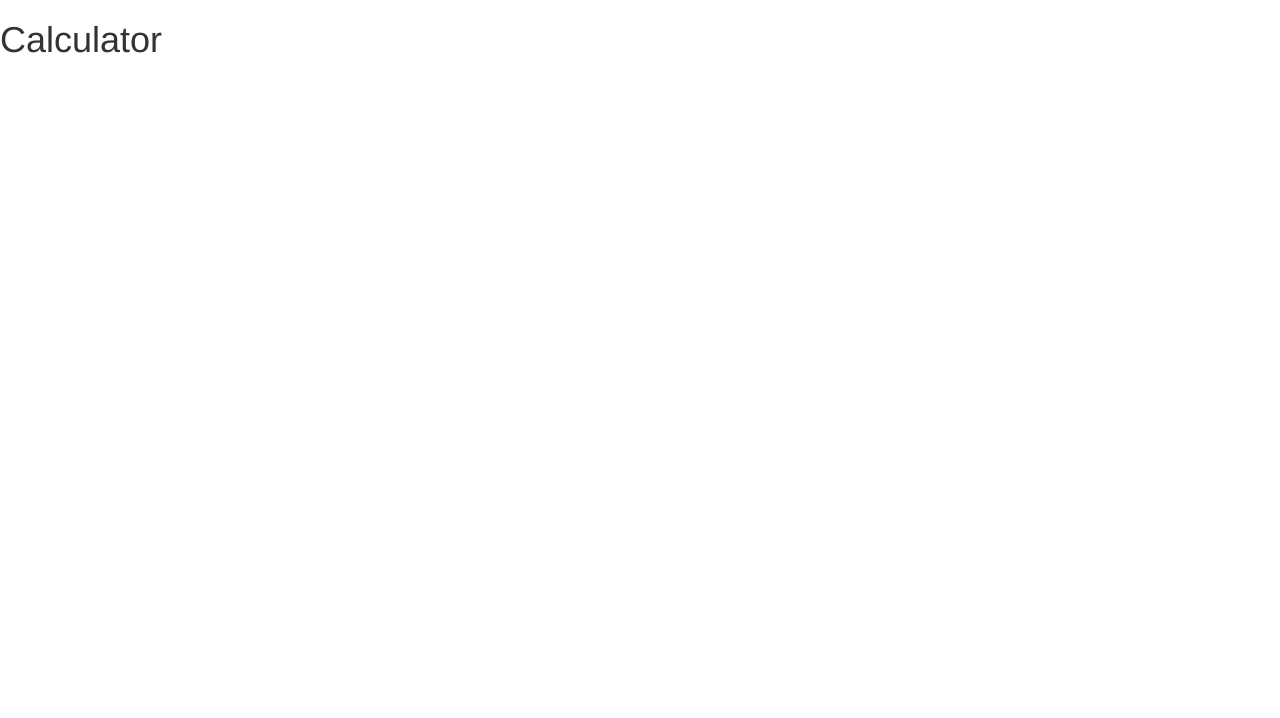
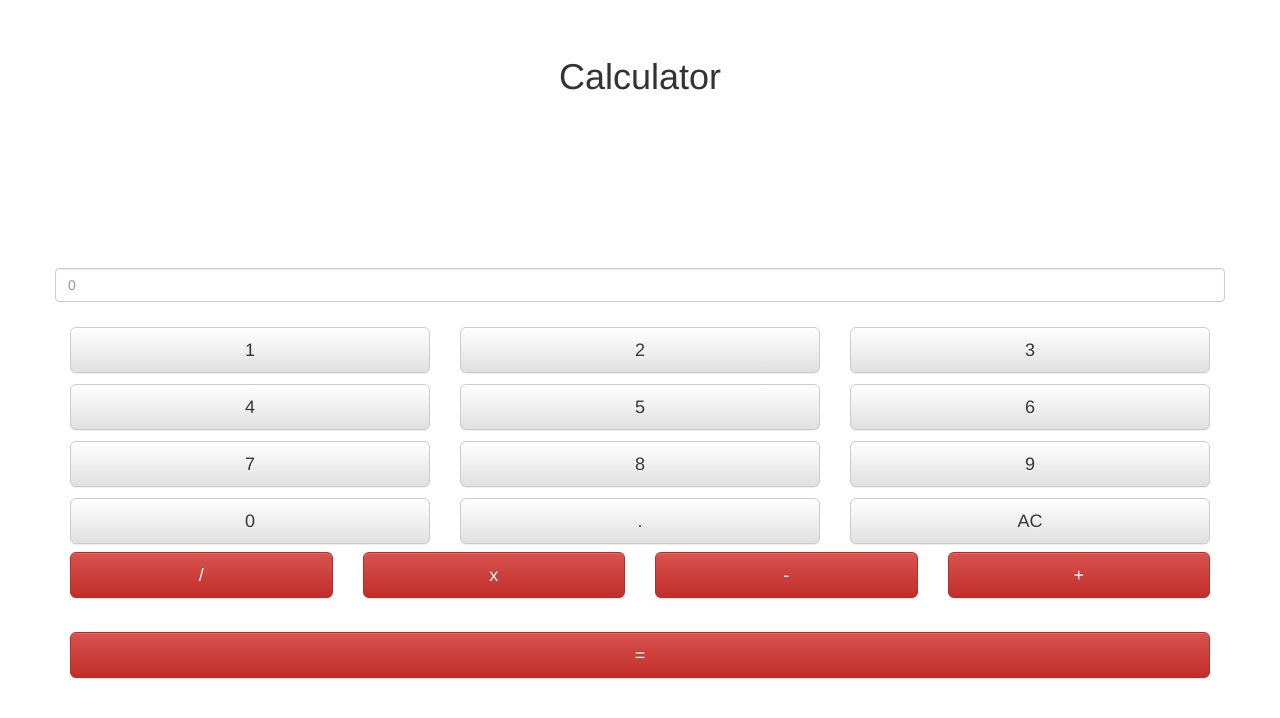
Before and after one commit to Duane11003/calculator, a plain HTML site: page index.html in a window 1280 px wide. Drawn offline with nearby package versions, Linux system fonts and the light colour scheme.

Commit message:
added bootstrap

```diff
--- a/index.html
+++ b/index.html
@@ -11,8 +11,79 @@
     <link rel="stylesheet" href="main.css">
 </head>
 <body>
+    <div class="container">
+        <h1>Calculator</h1>
+        <div class="row">
+            <form>
+                <div class="form-group">
+                    <div class="row">
+                        <div class="col-lg-12">
+                            <input type="text" class="form-control" name="screen" id="screen" placeholder="0">
+                        </div>
+                    </div>
+                </div>
+            </form>
+            <div class="col-lg-4">
+                <button class="btn btn-default btn-lg button_number">1</button>
+            </div>
+            <div class="col-lg-4">
+                <button class="btn btn-default btn-lg button_number">2</button>
+            </div>
+            <div class="col-lg-4">
+                <button class="btn btn-default btn-lg button_number">3</button>
+            </div>
+            <div class="col-lg-4">
+                <button class="btn btn-default btn-lg button_number">4</button>
+            </div>
+            <div class="col-lg-4">
+                <button class="btn btn-default btn-lg button_number">5</button>
+            </div>
+            <div class="col-lg-4">
+                <button class="btn btn-default btn-lg button_number">6</button>
+            </div>
+            <div class="col-lg-4">
+                <button class="btn btn-default btn-lg button_number">7</button>
+            </div>
+            <div class="col-lg-4">
+                <button class="btn btn-default btn-lg button_number">8</button>
+            </div>
+            <div class="col-lg-4">
+                <button class="btn btn-default btn-lg button_number">9</button>
+            </div>
+            <div class="col-lg-4">
+                <button class="btn btn-default btn-lg button_number">0</button>
+            </div>
+            <div class="col-lg-4">
+                <button class="btn btn-default btn-lg button_number">.</button>
+            </div>
+            <div class="col-lg-4">
+                <button class="btn btn-default btn-lg button_number">AC</button>
+            </div>
 
-    <h1>Calculator</h1>
+            <div class="col-lg-3">
+                    <button class="btn btn-danger btn-lg button_number">/</button>
+            </div>
+            <div class="col-lg-3">
+                    <button class="btn btn-danger btn-lg button_number">x</button>
+            </div>
+            <div class="col-lg-3">
+                    <button class="btn btn-danger btn-lg button_number">-</button>
+            </div>
+            <div class="col-lg-3">
+                    <button class="btn btn-danger btn-lg button_number">+</button>
+            </div>
+            <div class="col-lg-12">
+                    <button class="btn btn-danger btn-lg button_number">=</button>
+            </div>
+
+
+
+
+        </div>
+    </div>
+
+
+
 
 <script defer src="https://use.fontawesome.com/releases/v5.0.6/js/all.js"></script>
 <script src="https://code.jquery.com/jquery-2.1.4.js"></script>
--- a/main.css
+++ b/main.css
@@ -1,3 +1,14 @@
 html {
     height: 100%;
 }
+
+button.button_number {
+    width: 100%;
+    margin-top: 3%;
+}
+
+h1 {
+    text-align: center;
+    margin-bottom: 15%;
+    margin-top: 5%;
+}
```
